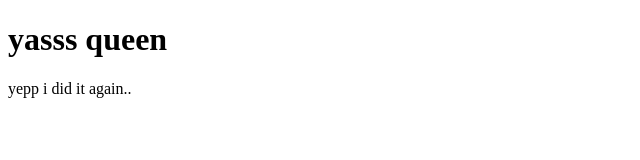
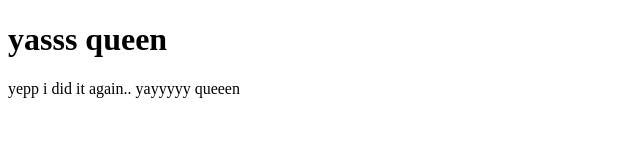
Before and after one commit to AnnEvelinn/newproj, a plain HTML site: page index.html in a window 1280 px wide. Shown: the whole page, without its empty margins (0-640 px from the left). Drawn offline with Linux system fonts and the light colour scheme.

Commit message:
changed index

```diff
--- a/index.html
+++ b/index.html
@@ -9,6 +9,7 @@
     <h1>yasss queen</h1>
     <p>
         yepp i did it again..
+        yayyyyy queeen
     </p>
 </body>
 </html>
```
